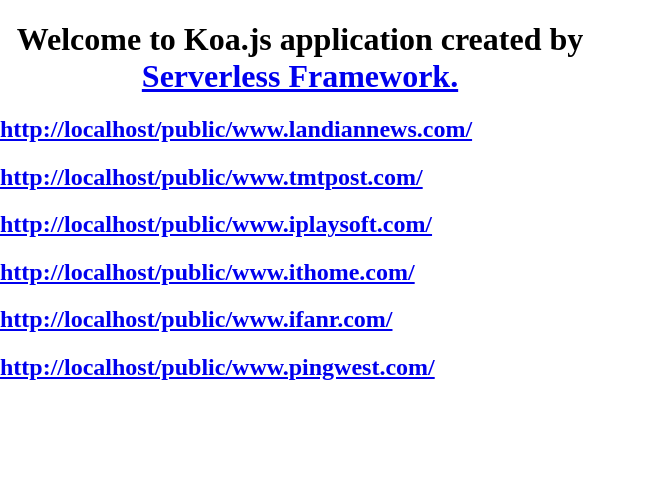
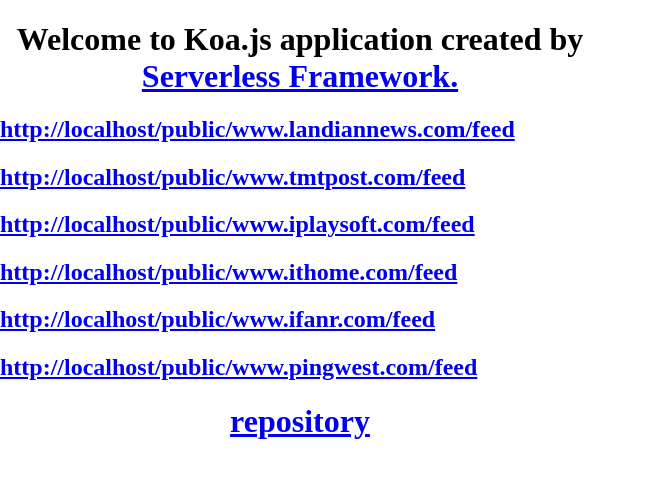
Before and after one commit to masx200/rss-proxy-serverless, a website: page public/index.html in a window 1280 px wide. Shown: the whole page, without its empty margins (0-646 px from the left). Drawn offline with nearby package versions, Linux system fonts and the light colour scheme.

Commit message:
修改代理路径

```diff
--- a/proxypoints.js
+++ b/proxypoints.js
@@ -14,7 +14,7 @@
 };
 const middles = proxyurlsprefixs.map((host) => {
     return async (ctx, next) => {
-        if (!ctx.req.url.startsWith("/" + host + "/")) {
+        if (!ctx.req.url.startsWith("/" + host + "/" + "feed")) {
             return next();
         }
         const promid = proxy("/", {
--- a/public/index.html
+++ b/public/index.html
@@ -14,5 +14,12 @@
             </h1>
         </div>
         <script src="二〇二一年六月二十五日.js"></script>
+        <div>
+            <h1>
+                <a href="https://gitee.com/masx200/rss-proxy-serverless"
+                    >repository</a
+                >
+            </h1>
+        </div>
     </body>
 </html>
--- a/public/二〇二一年六月二十五日.js
+++ b/public/二〇二一年六月二十五日.js
@@ -9,7 +9,7 @@
     .map((u) => {
         var a = document.createElement("a");
 
-        a.href = "./" + u + "/";
+        a.href = "./" + u + "/" + "feed";
         a.innerText = a.href;
         var h2 = document.createElement("h2");
         h2.appendChild(a);
```
